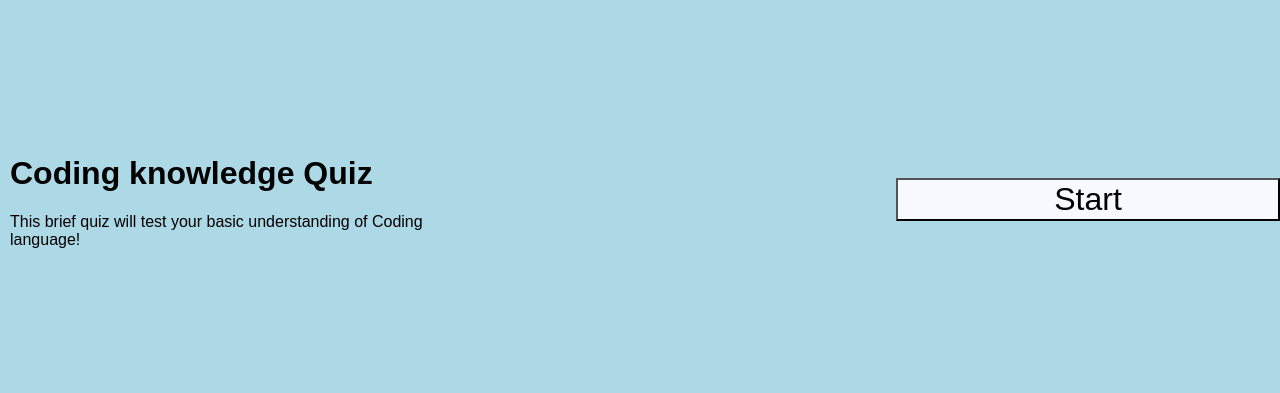
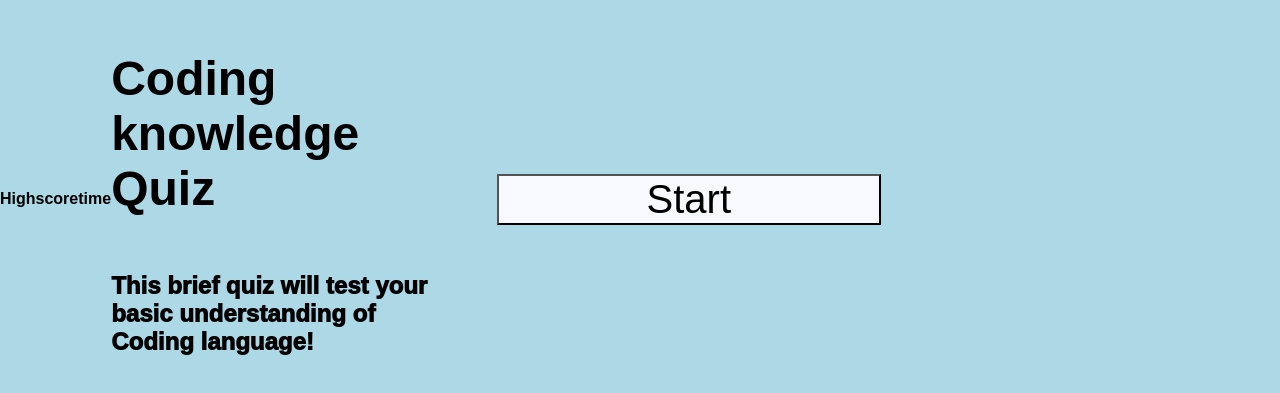
Before and after one commit to DexterLGriffith/Code-Quiz, a plain HTML site: page index.html in a window 1280 px wide. Shown: the part 201-594 px from the top of the page. Drawn offline with Linux system fonts and the light colour scheme.

Commit message:
changed up the main page layout, added title class, quiz is starting... still cant get questions to get called. possible script format changes.

```diff
--- a/index.html
+++ b/index.html
@@ -7,26 +7,30 @@
     <link rel="stylesheet" href="./style.css"/>
     <title>Coding Quiz</title>
 </head>
-<header>
-    <!-- timer with highscores  -->
-</header>
+
 <body>
-    <div class="container">
+    <header class="head">
+        <p id="highscore">Highscore</p>
+        <p id="timer">time</p>
+    </header>
+    <div class="Title">
+
     <h1>Coding knowledge Quiz</h1>
     <p>This brief quiz will test your basic understanding of Coding language!</p>
     </div>
+
+    <div class="button">
+        <button id="start-button" class="start-button">Start</button>
+        <button id="next-button" class="next next-button hide">Next</button>
+        <!-- hide next button from default  -->
+    </div>
+
     <div class ="container">
         <div id="allQuestions" class="hide">
             <h2 id = "questionTitle"> </h2>
-            <ul id = "selectionList"> </ul>
+            <ul id = "answersList"> </ul>
         </div>
     </div>
-
-        <div class="button">
-            <button id="start-button" class="start-button">Start</button>
-            <button id="next-button" class="next next-button hide">Next</button>
-            <!-- hide next button from default  -->
-        </div>
     <!-- GIVEN I am taking a code quiz
     WHEN I click the start button
     THEN a timer starts and I am presented with a question -->
--- a/script.js
+++ b/script.js
@@ -1,6 +1,7 @@
 const startButton = document.querySelector("#start-button");
 const allQuestionsContainer = document.querySelector("#allQuestions");
 const question = document.querySelector("#questionTitle");
+const answers = document.querySelector("#answersTitle");
 startButton.addEventListener("click", Start)
 
 // console.log("start")
@@ -9,7 +10,8 @@ function Start() {
     allQuestionsContainer.classList.remove("hide")
     allQuestions = {...question}
     score = 0
-    setNextQuestion()
+    length =""
+    // setNextQuestion()
 
 
 
@@ -18,67 +20,89 @@ function Start() {
 
 
 }
-function setNextQuestion() {
-    showQuestion(allQuestions)
+var i = 0;
+var lengthQ = allQuestions;
+var correctAnswer = true
 
+
+function showQuestion() {
+    var allQuestions = allQuestions[i];
+    questionTitle.innerText = allQuestions.question;
+
+    answersList.innerHTML = "";
+    for(key in allQuestions.answers){
+        var radioBtnName = "question" + i + "choice";
+        var choiceText = allQuestions.choices[key];
+        answersList.appendchild(createLi(radioBtnName,choiceText));
+
+    }
 }
-function showQuestion(question) {
-    question.innertext = question.question
-    question.answer.forEach(element => {
-        const button = document.createElement("type", "radio");
-        button.innerText = answer.text
-        button.classList.add("button")
 
-    });
-}
+
+// function setNextQuestion() {
+//     showQuestion(allQuestions)
+// }
+// function showQuestion(question) {
+//     question.innertext = question.question
+//     // question.answers.for(answer => {
+//     //     const button = document.createElement("button")
+//     //     button.innerText = answer.text
+//     //     button.classList.add("button")
+//     //     if (answer.correct) {
+//     //         button.dataset.correct = answer.correct
+//     //     }
+//     //     button.addEventListener('click',userChoice)
+//     //     answers.appendChild(button)
+//     // });
+// }
 
 
 
 // format answer: {text: "___" correct: "___"}
 var allQuestions = [
     {
-    question: "The condition is an if / else statement is enclosed within_.",
+    question: "The condition in an if / else statement is enclosed within_.",
     answers: [
-        { text: "Quotes"},
-        { text: "Curly Brackets"},
-        { text: "Parentheses"},
-        { text: "Square Brackets"}
+        { text: "Quotes", correct: "false"},
+        { text: "Curly Brackets", correct: "true"},
+        { text: "Parentheses", correct: "false"},
+        { text: "Square Brackets", correct: "false"}
     ]
     },
     {
     question: "Arrays in Javascript can be used to store_.",
     answers: [
-        { text: "Numbers and Strings"},
-        { text: "Other Arrays"},
-        { text: "Booleans"},
-        { text: "All of the Above"}
+        { text: "Numbers and Strings", correct: "false"},
+        { text: "Other Arrays", correct: "false"},
+        { text: "Booleans", correct: "false"},
+        { text: "All of the Above", correct: "true"}
     ]
     },
     {
     question: "Commonly used data types do not include",
     answers: [
-        { text: "Strings"},
-        { text: "Booleans"},
-        { text: "Alerts"},
-        { text: "Numbers"}
+        { text: "Strings", correct:"false"},
+        { text: "Booleans", correct:"false"},
+        { text: "Alerts", correct:"true"},
+        { text: "Numbers", correct:"false"}
     ]
     },
     {
     question: "String values must be enclosed within __ when being assigned to variables.",
     answers: [
-        { text: "Commas"},
-        { text: "Curly Brackets"},
-        { text: "Quotes"},
-        { text: "Parentheses"}
+        { text: "Commas", correct:"true"},
+        { text: "Curly Brackets", correct:"false"},
+        { text: "Quotes", correct:"false"},
+        { text: "Parentheses", correct:"false"}
     ]
     },
     {
     question: "A very useful tool used during development and debugging for printing content to the debugger is: ",
     answers: [
-        { text: "Javascript"},
-        { text: "Terminal/bash"},
-        { text: "For Loops"},
-        { text: "Console log"}
+        { text: "Javascript", correct:"true"},
+        { text: "Terminal/bash", correct:"false"},
+        { text: "For Loops", correct:"false"},
+        { text: "Console log", correct:"false"}
     ]
     }
 ];
--- a/style.css
+++ b/style.css
@@ -3,6 +3,12 @@
     font-family: Arial, Helvetica, sans-serif;
 }
 /* general quiz allignment on webpage  */
+.head {
+    display: flex;
+    max-width: 100%;
+    justify-content: space-between;
+    font-weight: 900;
+}
 body {
     padding: 0;
     margin: 0;
@@ -13,6 +19,16 @@ body {
     align-items: center;
     background-color: lightblue;
 }
+.Title {
+    display:flex;
+    max-width: 100%;
+    align-items: center;
+    justify-content: center;
+    flex-direction: column;
+    font-weight: 1000;
+    font-size: 1.5rem;
+
+}
 /* quiz card on webpage.  */
 .container {
     width: 800px;
@@ -21,6 +37,7 @@ body {
     border-color: dimgray;
     padding: 10px;
     align-items: center;
+    justify-content: center;
 }
 
 
@@ -28,11 +45,19 @@ body {
     display:none;
 }
 #start-button {
-    font-size: 2rem;
+    font-size: 2.5rem;
     text-align: center;
     width: 24rem;
     background-color: ghostwhite;
     align-items: center;
 
 
+
 }
+.button {
+    display: flex;
+    justify-content: center;
+    align-items: center;
+    width: 100vw;
+
+}
```
